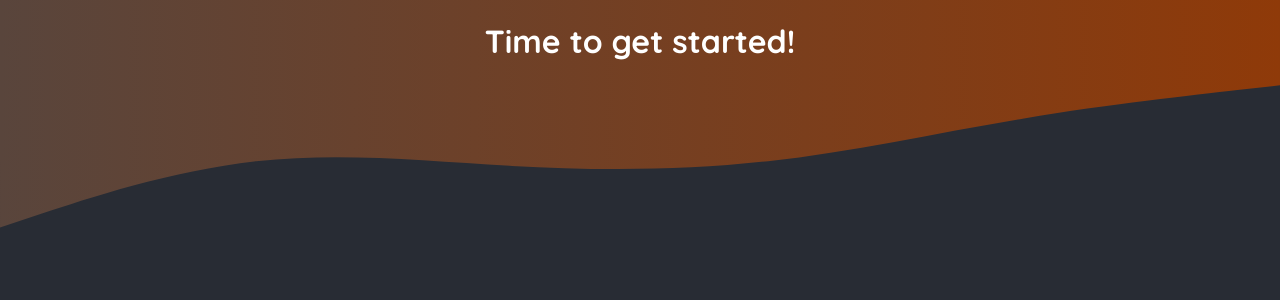
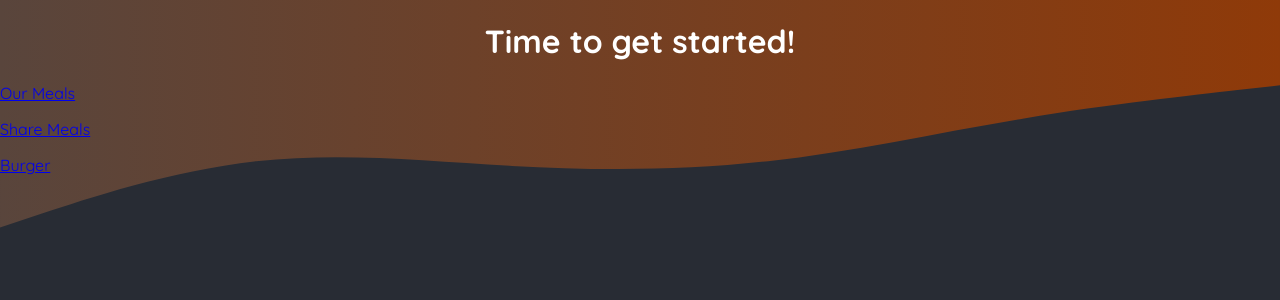
Before and after one commit to drenchoman/foodies, a Next.js app: page / in a window 1280 px wide. Shown: the top 300 px of the page. Built offline with nearby package versions, Linux system fonts and the light colour scheme.

Commit message:
add dynamic routes

```diff
--- a/app/page.js
+++ b/app/page.js
@@ -1,9 +1,19 @@
+import Link from 'next/link';
 export default function Home() {
   return (
     <main>
       <h1 style={{ color: 'white', textAlign: 'center' }}>
         Time to get started!
       </h1>
+      <p>
+        <Link href="/meals">Our Meals</Link>
+      </p>
+      <p>
+        <Link href="/meals/share">Share Meals</Link>
+      </p>
+      <p>
+        <Link href="/meals/burger">Burger</Link>
+      </p>
     </main>
   );
 }
```
Also changed, not shown: app/community/page.js (added, +7 -0 lines), app/meals/[slug]/page.js (added, +7 -0 lines), app/meals/page.js (added, +7 -0 lines), app/meals/share/page.js (added, +7 -0 lines).
